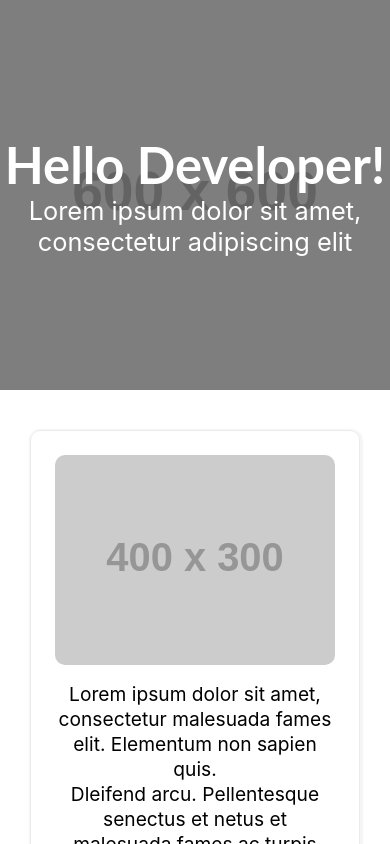
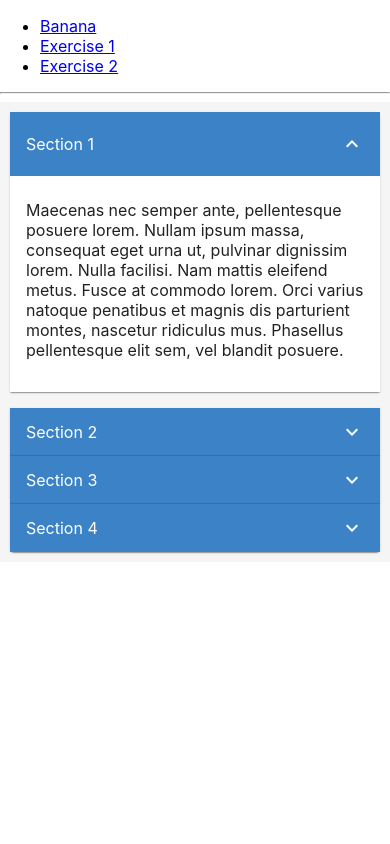
Before and after one commit to mindarc/frontend-assessment, a React (Create React App) app: page /two in a window 390 px wide. Shown: the top 844 px of the page. Built offline with nearby package versions, Linux system fonts and the light colour scheme.

Commit message:
exercise two

```diff
--- a/package.json
+++ b/package.json
@@ -4,15 +4,18 @@
   "private": true,
   "dependencies": {
     "@material-ui/core": "^4.11.4",
+    "@material-ui/icons": "^4.11.2",
     "@testing-library/jest-dom": "^5.11.4",
     "@testing-library/react": "^11.1.0",
     "@testing-library/user-event": "^12.1.10",
     "classnames": "^2.3.1",
+    "dompurify": "^2.2.9",
     "eslint": "^7.28.0",
     "node-sass": "^6.0.0",
     "prettier": "^2.3.1",
     "react": "^17.0.2",
     "react-dom": "^17.0.2",
+    "react-router-dom": "^5.2.0",
     "react-scripts": "4.0.3",
     "web-vitals": "^1.0.1"
   },
--- a/src/App.js
+++ b/src/App.js
@@ -1,12 +1,38 @@
 import React from 'react';
-import styles from './App.module.scss';
+import { BrowserRouter as Router, Switch, Route, Link } from 'react-router-dom';
 import ExerciseOne from './modules/exercise-1/ExerciseOne';
+import ExerciseTwo from './modules/exercise-2/ExerciseTwo';
+import Banana from './modules/banana/Banana';
 
 function App() {
   return (
-    <div className={styles.app}>
-      <ExerciseOne />
-    </div>
+    <Router>
+      <div>
+        <ul>
+          <li>
+            <Link to="/">Banana</Link>
+          </li>
+          <li>
+            <Link to="/one">Exercise 1</Link>
+          </li>
+          <li>
+            <Link to="/two">Exercise 2</Link>
+          </li>
+        </ul>
+        <hr />
+        <Switch>
+          <Route exact path="/">
+            <Banana />
+          </Route>
+          <Route path="/one">
+            <ExerciseOne />
+          </Route>
+          <Route path="/two">
+            <ExerciseTwo />
+          </Route>
+        </Switch>
+      </div>
+    </Router>
   );
 }
 
--- /dev/null
+++ b/src/assets/data.json
@@ -0,0 +1,18 @@
+[
+  {
+    "title": "Section 1",
+    "content": "<p>Maecenas nec semper ante, pellentesque posuere lorem. Nullam ipsum massa, consequat eget urna ut, pulvinar dignissim lorem. Nulla facilisi. Nam mattis eleifend metus. Fusce at commodo lorem. Orci varius natoque penatibus et magnis dis parturient montes, nascetur ridiculus mus. Phasellus pellentesque elit sem, vel blandit posuere.</p>"
+  },
+  {
+    "title": "Section 2",
+    "content": "<p>Mauris a orci sodales, scelerisque velit vitae, gravida nisl. Ut non laoreet eros, vel laoreet nisi. Praesent sed dolor dui. Proin non fringilla quam. Aliquam erat volutpat. Vestibulum vel arcu semper, lobortis turpis ac, ultricies nisi. Praesent id.</p>"
+  },
+  {
+    "title": "Section 3",
+    "content": "<p>Sed elementum sapien ut sapien imperdiet, eu venenatis enim rhoncus. Praesent euismod tincidunt rhoncus. Duis cras amet:</p><ul><li>List item one</li><li>List item two</li><li>List item three</li></ul>"
+  },
+  {
+    "title": "Section 4",
+    "content": "<p>Cras dictum. Pellentesque habitant morbi tristique senectus et netus et malesuada fames ac turpis egestas. Vestibulum ante ipsum primis in faucibus orci luctus et ultrices posuere cubilia Curae; Aenean lacinia mauris vel est.</p><p>Suspendisse eu nisl. Nullam ut libero. Integer dignissim consequat lectus. Class aptent taciti sociosqu ad litora torquent per conubia nostra, per inceptos himenaeos.</p>"
+  }
+]
--- a/src/index.js
+++ b/src/index.js
@@ -4,12 +4,7 @@ import './index.css';
 import App from './App';
 import reportWebVitals from './reportWebVitals';
 
-ReactDOM.render(
-  <React.StrictMode>
-    <App />
-  </React.StrictMode>,
-  document.getElementById('root')
-);
+ReactDOM.render(<App />, document.getElementById('root'));
 
 // If you want to start measuring performance in your app, pass a function
 // to log results (for example: reportWebVitals(console.log))
--- /dev/null
+++ b/src/modules/banana/Banana.js
@@ -0,0 +1,17 @@
+import React from 'react';
+
+export default function Banana() {
+  return (
+    <div>
+      <p>Steps:</p>
+      <ol>
+        <li>{`('b' + 'a' + ( + 'a' ) + 'a').toLowerCase()`}</li>
+        <li>{`('ba' + ( + 'a' ) + 'a').toLowerCase()`}</li>
+        <li>{`('ba' + NaN + 'a').toLowerCase()`}</li>
+        <li>{`('baNaN' + 'a').toLowerCase()`}</li>
+        <li>{`('baNaNa').toLowerCase()`}</li>
+        <li>{`'banana'`}</li>
+      </ol>
+    </div>
+  );
+}
--- /dev/null
+++ b/src/modules/exercise-2/ExerciseTwo.js
@@ -0,0 +1,18 @@
+import React from 'react';
+import styles from './ExerciseTwo.module.scss';
+import Tabs from './tabs/Tabs';
+import Accordion from './accordion/Accordion';
+import DATA from '../../assets/data.json';
+
+export default function ExerciseTwo() {
+  return (
+    <div className={styles.exerciseTwo}>
+      <div className={styles.tabs}>
+        <Tabs data={DATA} />
+      </div>
+      <div className={styles.accordion}>
+        <Accordion data={DATA} />
+      </div>
+    </div>
+  );
+}
--- /dev/null
+++ b/src/modules/exercise-2/ExerciseTwo.module.scss
@@ -0,0 +1,16 @@
+.exerciseTwo {
+  padding: 10px;
+  background-color: #f5f5f5;
+}
+.accordion {
+  display: none;
+}
+
+@media only screen and (max-width: 600px) {
+  .tabs {
+    display: none;
+  }
+  .accordion {
+    display: block;
+  }
+}
--- /dev/null
+++ b/src/modules/exercise-2/accordion/Accordion.js
@@ -0,0 +1,50 @@
+import React from 'react';
+import DOMPurify from 'dompurify';
+import { makeStyles } from '@material-ui/core/styles';
+import _Accordion from '@material-ui/core/Accordion';
+import AccordionDetails from '@material-ui/core/AccordionDetails';
+import AccordionSummary from '@material-ui/core/AccordionSummary';
+import ExpandMoreIcon from '@material-ui/icons/ExpandMore';
+
+const useStyles = makeStyles(() => ({
+  accordionSummary: {
+    backgroundColor: '#3c82c7',
+    color: '#ffffff',
+  },
+  icon: {
+    color: '#ffffff',
+  },
+}));
+
+export default function Accordion({ data = [] }) {
+  const classes = useStyles();
+  const [index, setIndex] = React.useState(0);
+  return (
+    <div>
+      {data.map((item, i) => (
+        <_Accordion
+          key={i}
+          expanded={index === i}
+          onChange={(event, isExpanded) => setIndex(isExpanded ? i : -1)}
+        >
+          <AccordionSummary
+            expandIcon={<ExpandMoreIcon />}
+            classes={{
+              root: classes.accordionSummary,
+              expandIcon: classes.icon,
+            }}
+          >
+            {item.title}
+          </AccordionSummary>
+          <AccordionDetails>
+            <div
+              dangerouslySetInnerHTML={{
+                __html: DOMPurify.sanitize(item.content),
+              }}
+            ></div>
+          </AccordionDetails>
+        </_Accordion>
+      ))}
+    </div>
+  );
+}
--- /dev/null
+++ b/src/modules/exercise-2/tabs/Tabs.js
@@ -0,0 +1,43 @@
+import React, { useState } from 'react';
+import DOMPurify from 'dompurify';
+import { makeStyles } from '@material-ui/core/styles';
+import _Tabs from '@material-ui/core/Tabs';
+import Tab from '@material-ui/core/Tab';
+
+const useStyles = makeStyles(() => ({
+  tabs: {
+    backgroundColor: '#1976d2',
+    color: '#ffffff',
+  },
+}));
+
+export default function Tabs({ data = [] }) {
+  const classes = useStyles();
+  const [index, setIndex] = useState(0);
+  return (
+    <div>
+      <_Tabs
+        value={index}
+        onChange={(event, index) => setIndex(index)}
+        classes={{ flexContainer: classes.tabs }}
+      >
+        {data.map((item, i) => (
+          <Tab key={i} label={item.title} />
+        ))}
+      </_Tabs>
+      {data.map((item, i) => (
+        <TabPanel key={i} value={index} index={i}>
+          <div
+            dangerouslySetInnerHTML={{
+              __html: DOMPurify.sanitize(item.content),
+            }}
+          ></div>
+        </TabPanel>
+      ))}
+    </div>
+  );
+}
+
+function TabPanel({ children, value, index }) {
+  return <div hidden={value !== index}>{value === index && children}</div>;
+}
```
Also changed, not shown: .eslintrc.json, 1 other file (tests, documents, lock files or other folders).
